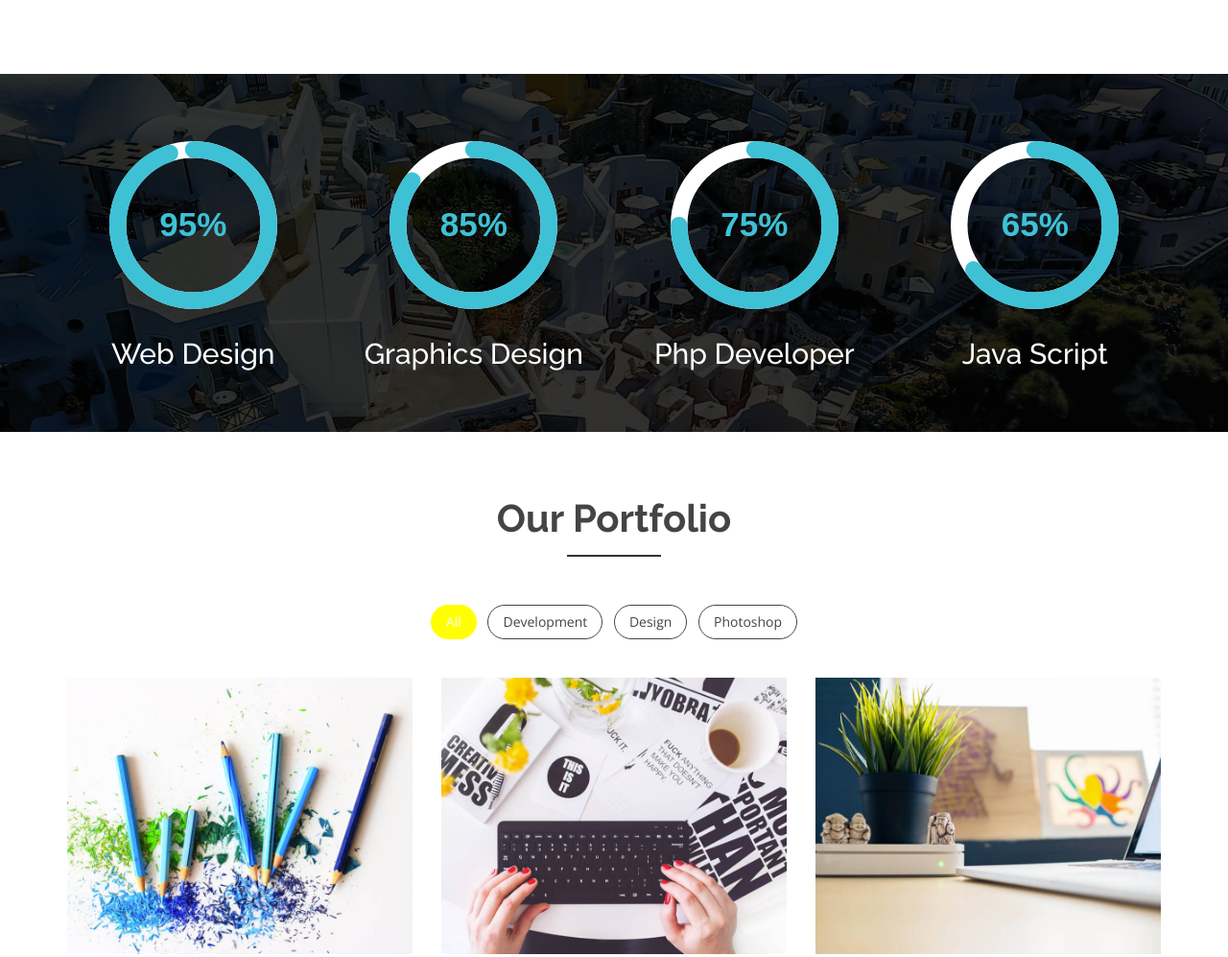
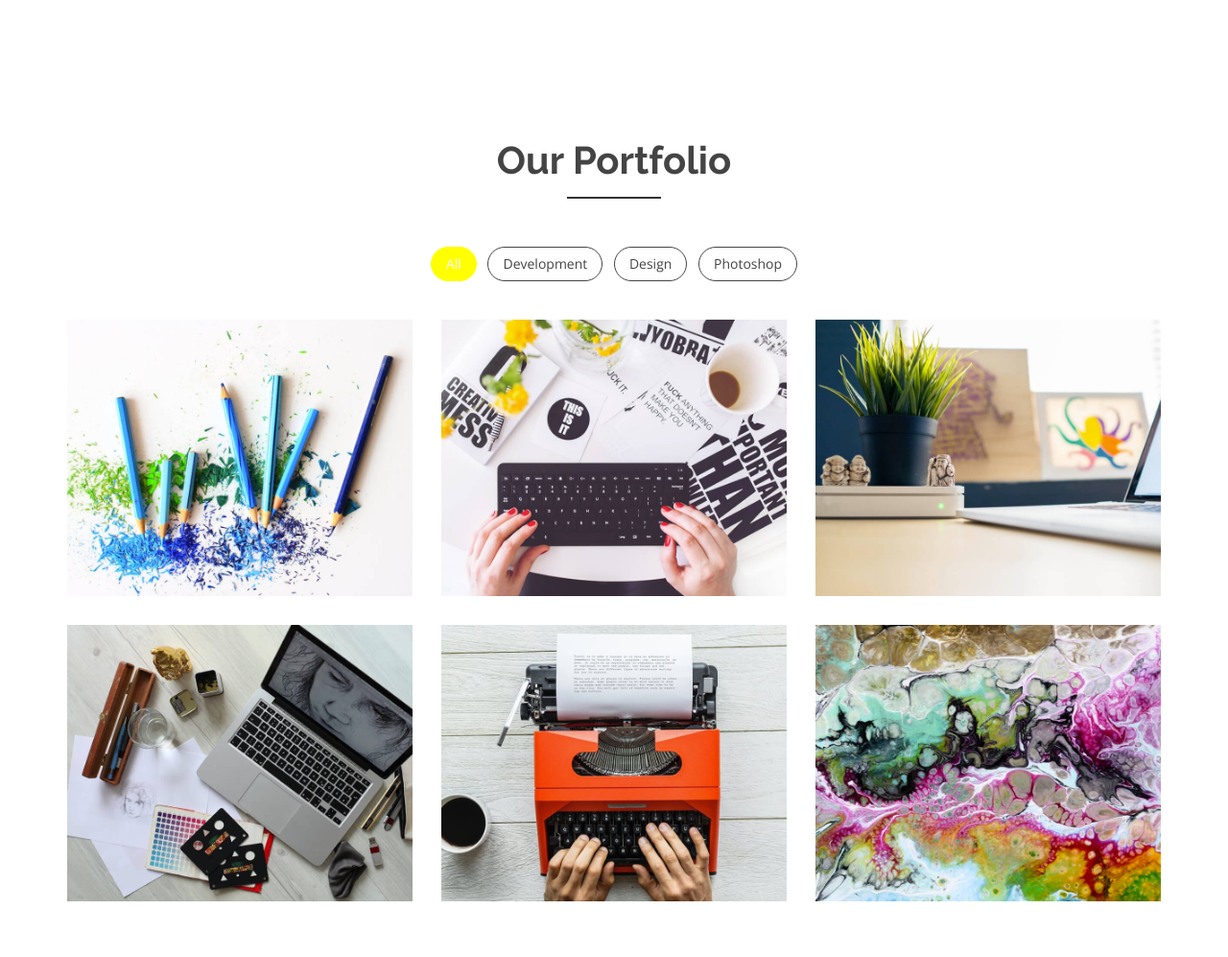
Before and after one commit to corevalue-web/corevalue-web.github.io, a plain HTML site: page index.html in a window 1280 px wide. Shown: the part 1732-2729 px from the top of the page at 96% size. Drawn offline with nearby package versions, Linux system fonts and the light colour scheme.

Commit message:
Animation

```diff
--- a/index.html
+++ b/index.html
@@ -476,64 +476,7 @@
   </div>
   <!-- End Service area -->
 
-  <!-- our-skill-area start -->
-  <div class="our-skill-area fix hidden-sm">
-    <div class="test-overly"></div>
-    <div class="skill-bg area-padding-2">
-      <div class="container">
-        <!-- section-heading end -->
-        <div class="row">
-          <div class="skill-text">
-            <!-- single-skill start -->
-            <div class="col-xs-12 col-sm-3 col-md-3 text-center">
-              <div class="single-skill">
-                <div class="progress-circular">
-                  <input type="text" class="knob" value="0" data-rel="95" data-linecap="round" data-width="175"
-                    data-bgcolor="#fff" data-fgcolor="#3EC1D5" data-thickness=".20" data-readonly="true" disabled>
-                  <h3 class="progress-h4">Web Design</h3>
-                </div>
-              </div>
-            </div>
-            <!-- single-skill end -->
-            <!-- single-skill start -->
-            <div class="col-xs-12 col-sm-3 col-md-3 text-center">
-              <div class="single-skill">
-                <div class="progress-circular">
-                  <input type="text" class="knob" value="0" data-rel="85" data-linecap="round" data-width="175"
-                    data-bgcolor="#fff" data-fgcolor="#3EC1D5" data-thickness=".20" data-readonly="true" disabled>
-                  <h3 class="progress-h4">Graphics Design</h3>
-                </div>
-              </div>
-            </div>
-            <!-- single-skill end -->
-            <!-- single-skill start -->
-            <div class="col-xs-12 col-sm-3 col-md-3 text-center">
-              <div class="single-skill">
-                <div class="progress-circular">
-                  <input type="text" class="knob" value="0" data-rel="75" data-linecap="round" data-width="175"
-                    data-bgcolor="#fff" data-fgcolor="#3EC1D5" data-thickness=".20" data-readonly="true" disabled>
-                  <h3 class="progress-h4">Php Developer</h3>
-                </div>
-              </div>
-            </div>
-            <!-- single-skill end -->
-            <!-- single-skill start -->
-            <div class="col-xs-12 col-sm-3 col-md-3 text-center">
-              <div class="single-skill">
-                <div class="progress-circular">
-                  <input type="text" class="knob" value="0" data-rel="65" data-linecap="round" data-width="175"
-                    data-bgcolor="#fff" data-fgcolor="#3EC1D5" data-thickness=".20" data-readonly="true" disabled>
-                  <h3 class="progress-h4">Java Script</h3>
-                </div>
-              </div>
-            </div>
-            <!-- single-skill end -->
-          </div>
-        </div>
-      </div>
-    </div>
-  </div>
-  <!-- our-skill-area end -->
+
 
   <!-- Faq area start -->
   <div class="faq-area area-padding" style="display:none;">
@@ -1458,15 +1401,7 @@
                 &copy; Copyright <strong>Core Value</strong>. All Rights Reserved
               </p>
             </div>
-            <div class="credits">
-              <!--
-                All the links in the footer should remain intact.
-                You can delete the links only if you purchased the pro version.
-                Licensing information: https://bootstrapmade.com/license/
-                Purchase the pro version with working PHP/AJAX contact form: https://bootstrapmade.com/buy/?theme=eBusiness
-              -->
-              Designed by <a href="https://bootstrapmade.com/">BootstrapMade</a>
-            </div>
+
           </div>
         </div>
       </div>
--- a/js/main.js
+++ b/js/main.js
@@ -52,7 +52,7 @@
     boxCols: 12,
     boxRows: 8,
     animSpeed: 500,
-    pauseTime: 5000,
+    pauseTime: 1000,
     startSlide: 0,
     directionNav: true,
     controlNavThumbs: false,
```
